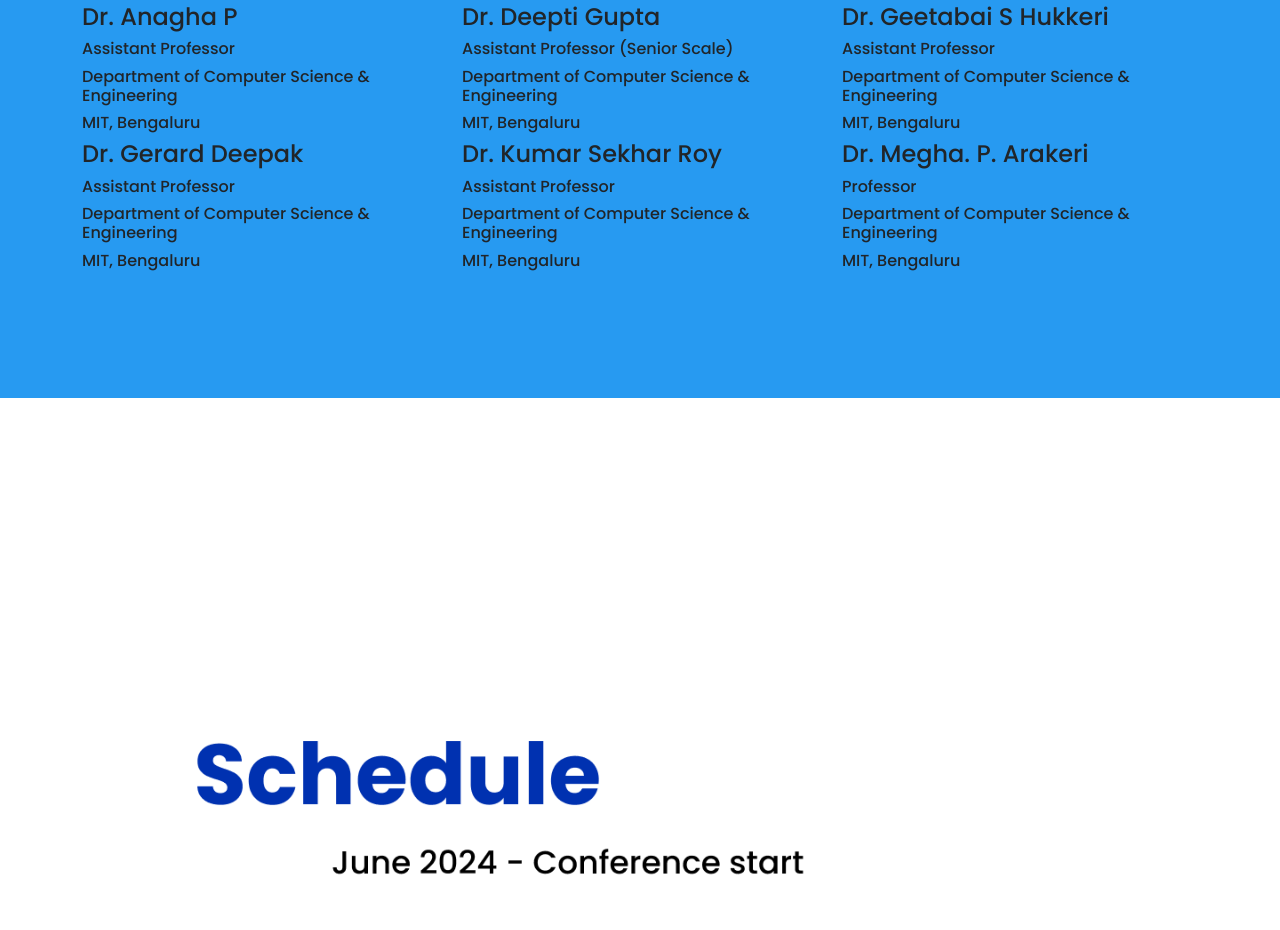
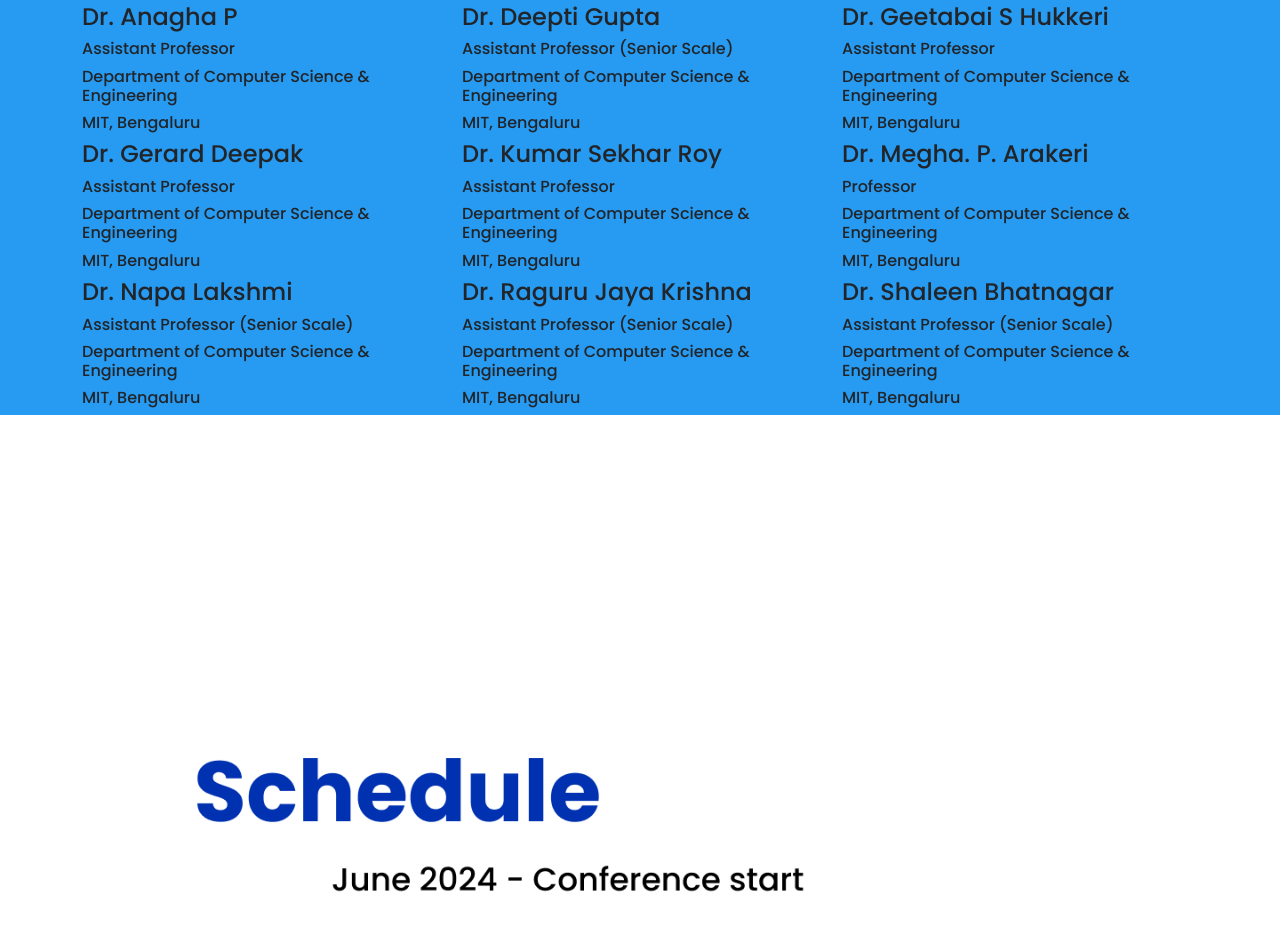
Before and after one commit to ACM-MITB/acm-mitb.github.io, a website: page conference/index.html in a window 1280 px wide. Shown: the part 2802-3732 px from the top of the page. Drawn offline with nearby package versions, Linux system fonts and the light colour scheme.

Commit message:
oc 3rd row

```diff
--- a/conference/index.html
+++ b/conference/index.html
@@ -224,6 +224,12 @@
           <h6>Department of Computer Science & Engineering</h6>
           <h6>MIT, Bengaluru</h6>
         </div>
+        <div class="person">
+          <h4 class="name">Dr. Napa Lakshmi</h4>
+          <h6>Assistant Professor (Senior Scale)</h6>
+          <h6>Department of Computer Science & Engineering</h6>
+          <h6>MIT, Bengaluru</h6>
+        </div>
       </div>
 
       <div class="col-lg-4">
@@ -239,6 +245,12 @@
           <h6>Department of Computer Science & Engineering</h6>
           <h6>MIT, Bengaluru</h6>
         </div>
+        <div class="person">
+          <h4 class="name">Dr. Raguru Jaya Krishna</h4>
+          <h6>Assistant Professor (Senior Scale)</h6>
+          <h6>Department of Computer Science & Engineering</h6>
+          <h6>MIT, Bengaluru</h6>
+        </div>
       </div>
 
       <div class="col-lg-4">
@@ -251,6 +263,12 @@
         <div class="person">
           <h4 class="name">Dr. Megha. P. Arakeri</h4>
           <h6>Professor</h6>
+          <h6>Department of Computer Science & Engineering</h6>
+          <h6>MIT, Bengaluru</h6>
+        </div>
+        <div class="person">
+          <h4 class="name">Dr. Shaleen Bhatnagar</h4>
+          <h6>Assistant Professor (Senior Scale)</h6>
           <h6>Department of Computer Science & Engineering</h6>
           <h6>MIT, Bengaluru</h6>
         </div>
```
